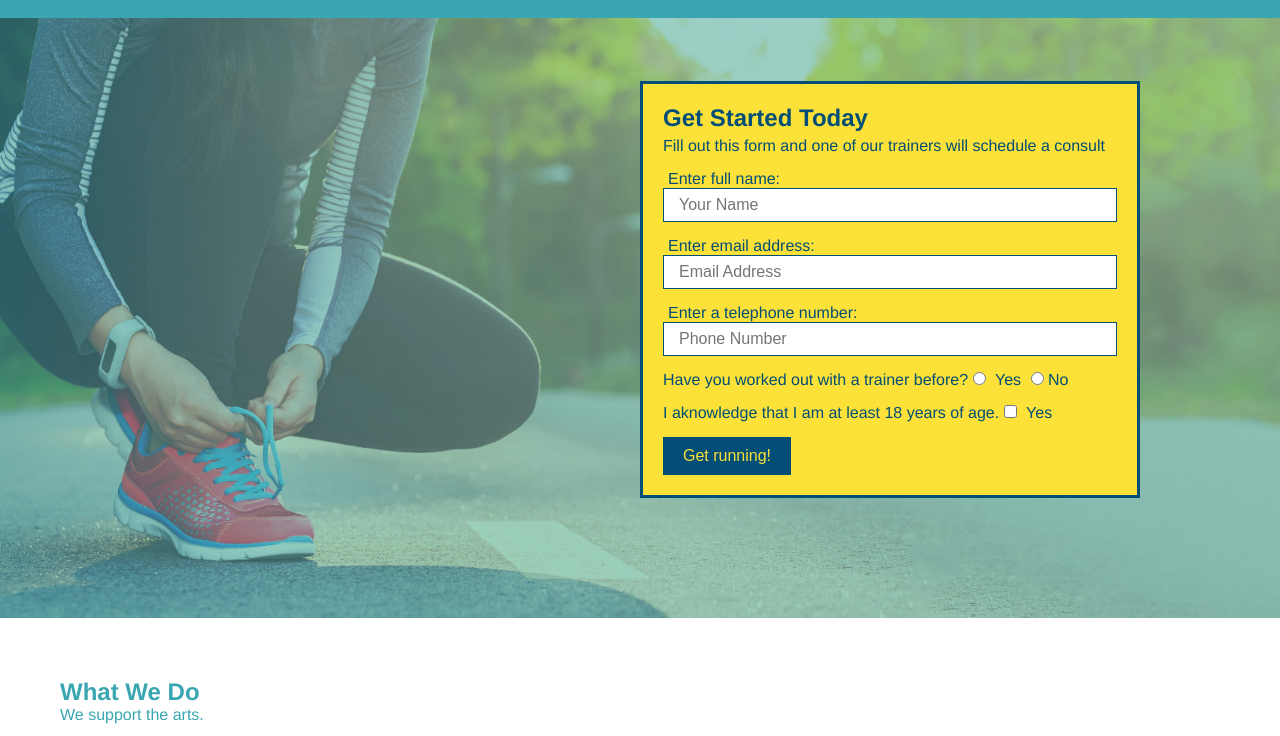
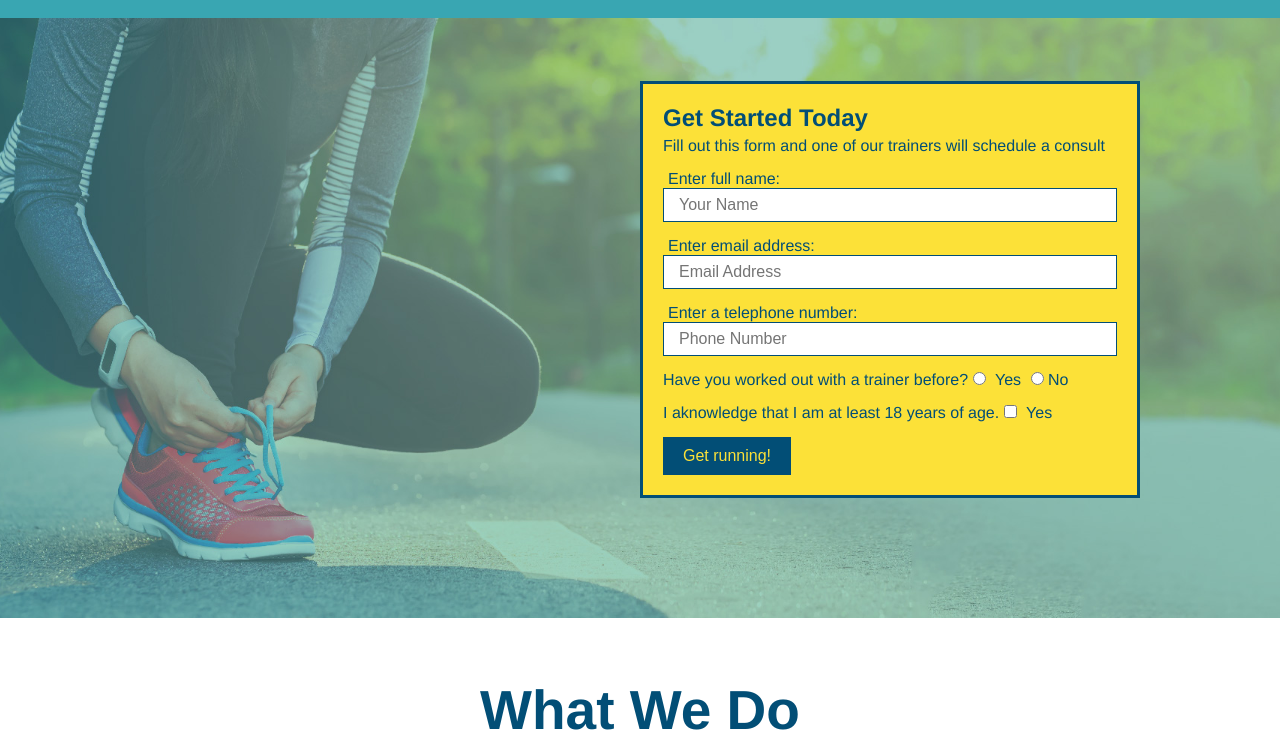
Before and after one commit to d-trecker/run-buddy, a plain HTML site: page index.html in a window 1280 px wide. Shown: the part 64-800 px from the top of the page. Drawn offline with Linux system fonts and the light colour scheme.

Commit message:
Edited text

```diff
--- a/assets/css/style.css
+++ b/assets/css/style.css
@@ -121,3 +121,26 @@ body {
   section {
     padding:60px;
   }
+
+  /* 1.4.5 lesson */
+  .intro {
+      text-align: center;
+  }
+
+  .intro h2 {
+      font-size: 55px;
+      color: #024e76;
+      margin-bottom: 35px;
+      padding: 0 100px 20px 100px;
+      border-bottom: 3px solid;
+      border-color: #fce138;
+      display: inline-block;
+  }
+
+  .intro p {
+      line-height: 1.7;
+      color: #39a6b2;
+      width: 80%;
+      font-size: 20px;
+      margin: 0 auto;
+  }
--- a/index.html
+++ b/index.html
@@ -65,10 +65,10 @@
         <!-- end hero -->
 
         <!-- "what we do" section-->
-        <section id="what-we-do">
+        <section id="what-we-do" class="intro">
             <h2>What We Do</h2>
             <p>
-                We support the arts.
+                butcher selfies chambray shabby chic gentrify readymade yr Echo Park XOXO Tumblr normcore Banksy direct trade Blue Bottle chillwave you probably haven't heard of them single-origin coffee Vice fanny pack fixie Odd Future Austin fingerstache pickled twee synth Wes Anderson Thundercats viral bitters flannel meggings narwhal Marfa Schlitz sustainable Intelligentsia umami deep v craft
             </p>
         </section>
 
```
